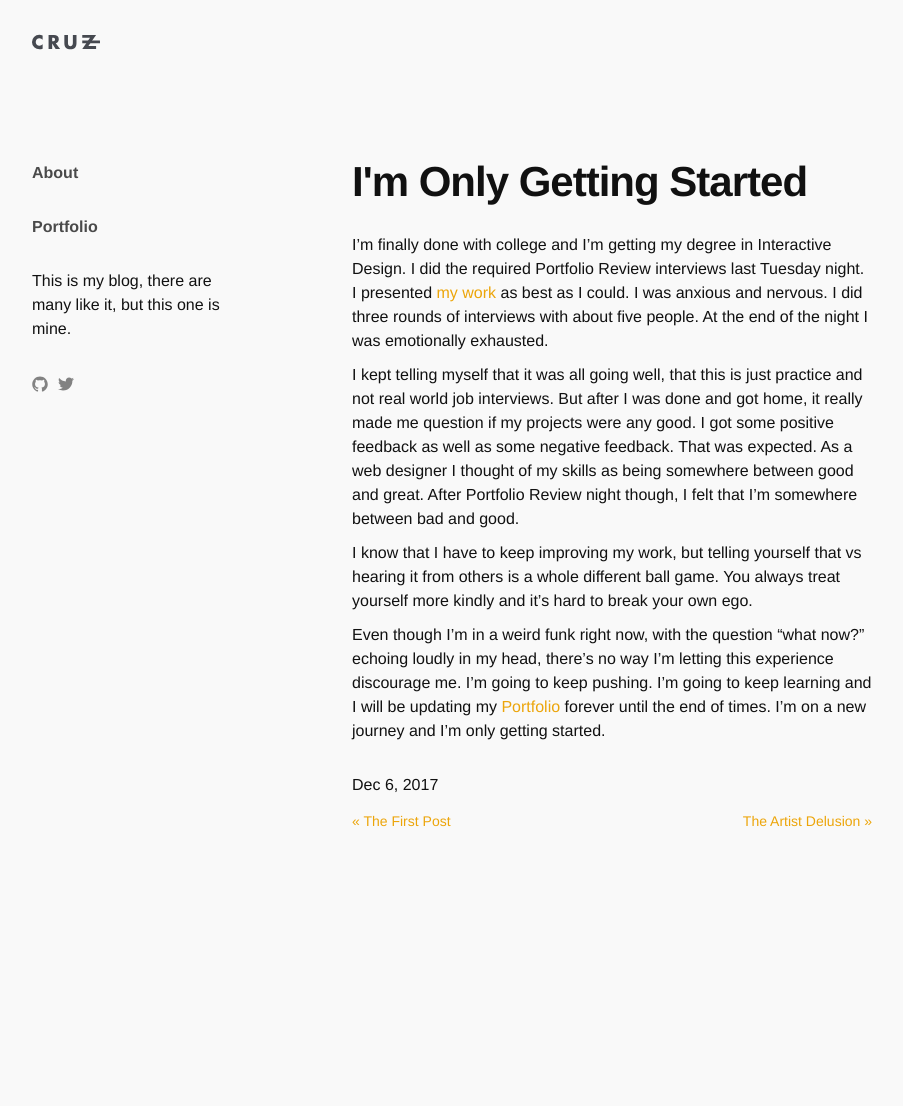
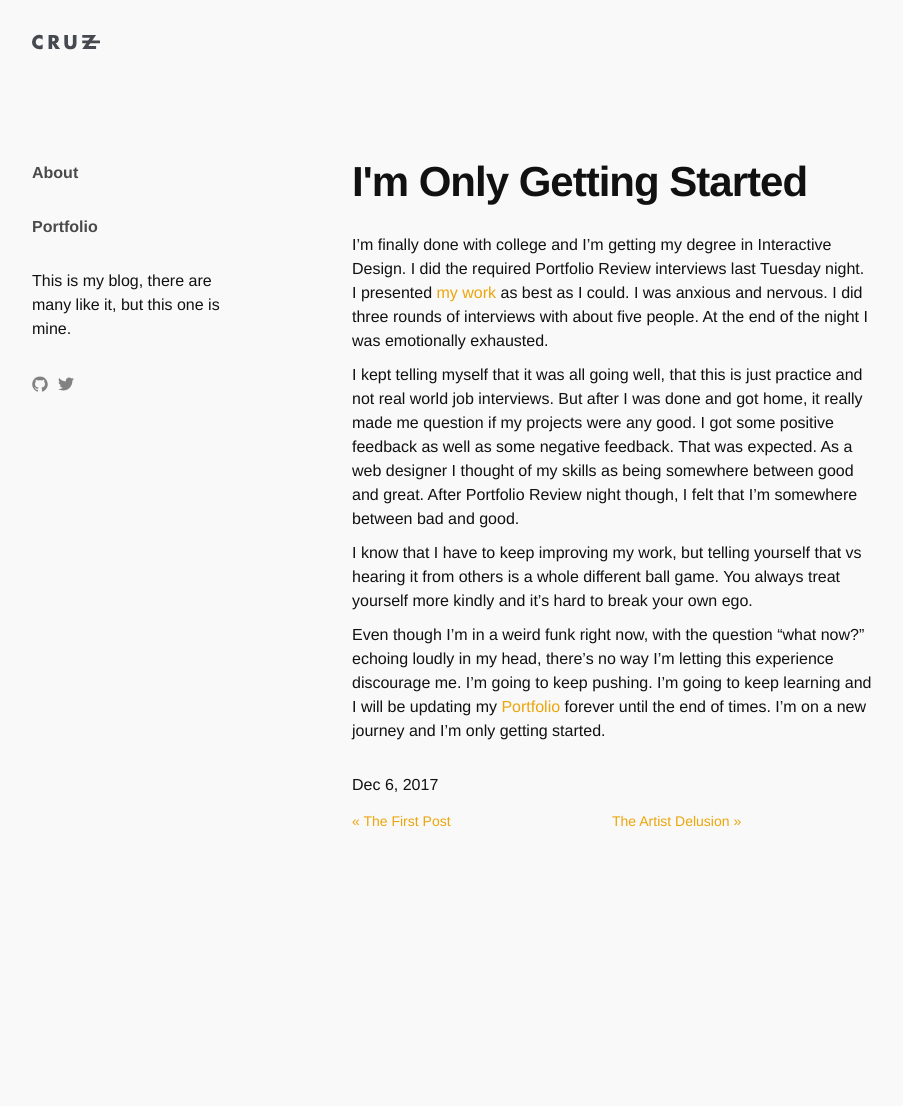
Before and after one commit to yarocruz/yarocruz.github.io, a Jekyll site: the page built from _posts/2017-12-06-im-only-getting-started.md, in a window 1280 px wide. Shown: the whole page, without its empty margins (138-1041 px from the left). Built offline with Jekyll 4.4.1, drawn with Linux system fonts in a browser that asks for light colours; some web fonts are replaced.

Commit message:
eliminate text-align right on .next nav

```diff
--- a/assets/main.css
+++ b/assets/main.css
@@ -101,9 +101,6 @@ a {
         margin: 1em 0;
       }
 
-      .PageNavigation .next {
-        text-align: right;
-      }
 
 /**
  * Blockquotes
```
